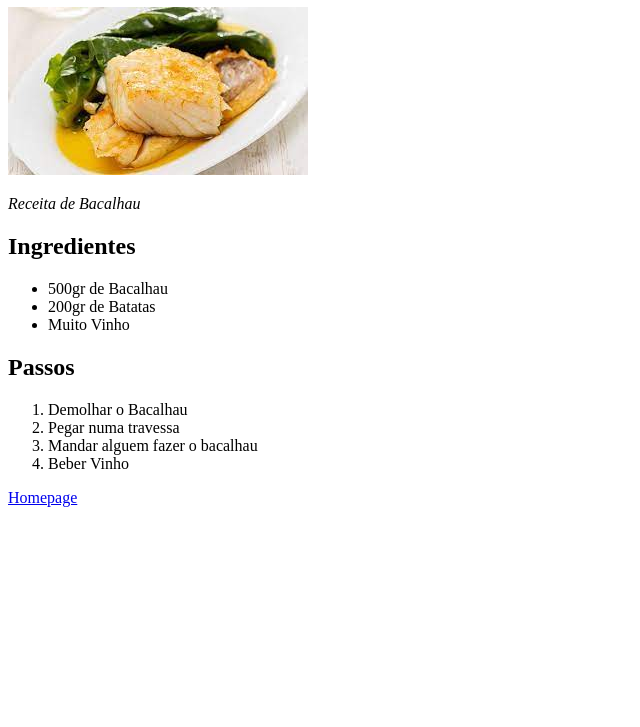
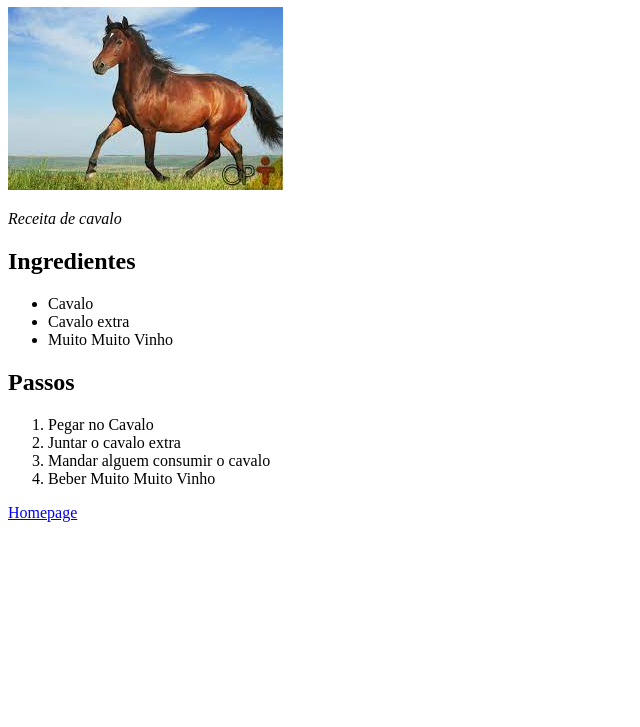
Before and after one commit to aps1439/odin-recipes, a plain HTML site: page recipes/cavalo.html in a window 1280 px wide. Shown: the part 73-800 px from the top of the page, without its empty margins (0-640 px from the left). Drawn offline with Linux system fonts and the light colour scheme.

Commit message:
Edited cavalo.html details

```diff
--- a/recipes/cavalo.html
+++ b/recipes/cavalo.html
@@ -5,28 +5,28 @@
     <meta charset="UTF-8">
     <meta http-equiv="X-UA-Compatible" content="IE=edge">
     <meta name="viewport" content="width=device-width, initial-scale=1.0">
-    <title>Receita de Bacalhau</title>
+    <title>Receita de Cavalo</title>
 </head>
 <body>
     <!--basic page title-->
-    <h1>Bacalhau</h1>
+    <h1>Cavalo</h1>
     <!--adding image-->
-        <p><img src="../images/bacalhau.jpeg" alt="Bacalhau image"></p>
+        <p><img src="../images/cavalo.jpeg" alt="cavalo image"></p>
     <!--Image discription italic-->
-        <p><em>Receita de Bacalhau</em></p>
+        <p><em>Receita de cavalo</em></p>
     <!--creating lists-->
     <h2>Ingredientes</h2>
         <ul>
-            <li>500gr de Bacalhau</li>
-            <li>200gr de Batatas</li>
-            <li>Muito Vinho</li>
+            <li>Cavalo</li>
+            <li>Cavalo extra</li>
+            <li>Muito Muito Vinho</li>
         </ul>
     <h2>Passos</h2>
         <ol>
-            <li>Demolhar o Bacalhau</li>
-            <li>Pegar numa travessa</li>
-            <li>Mandar alguem fazer o bacalhau</li>
-            <li>Beber Vinho</li>
+            <li>Pegar no Cavalo</li>
+            <li>Juntar o cavalo extra</li>
+            <li>Mandar alguem consumir o cavalo</li>
+            <li>Beber Muito Muito Vinho</li>
         </ol>
 
         <!--return home-->
```
